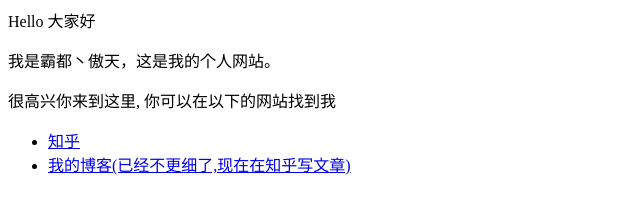
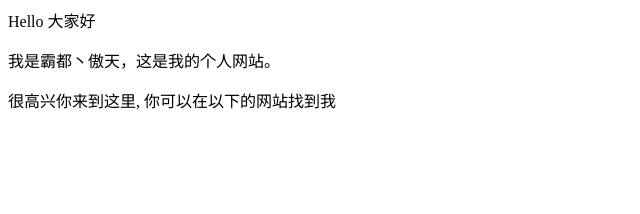
Before and after one commit to y210xtx/y210xtx.github.io, a plain HTML site: page index.html in a window 1280 px wide. Shown: the whole page, without its empty margins (0-640 px from the left). Drawn offline with Linux system fonts and the light colour scheme.

Commit message:
Update index.html

```diff
--- a/index.html
+++ b/index.html
@@ -3,6 +3,5 @@
 <p>很高兴你来到这里, 你可以在以下的网站找到我</p>
 
 <ul>
-  <li> <a href="https://www.zhihu.com/people/AJLoveChina">知乎</a> </li>
-  <li> <a href="http://hejie.nigeerhuo.com">我的博客(已经不更细了,现在在知乎写文章)</a> </li>
+
 </ul>
```
